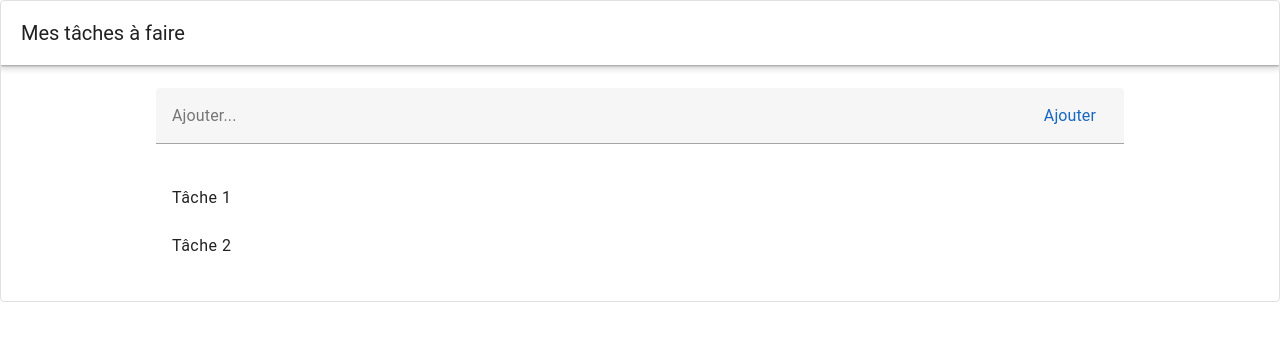
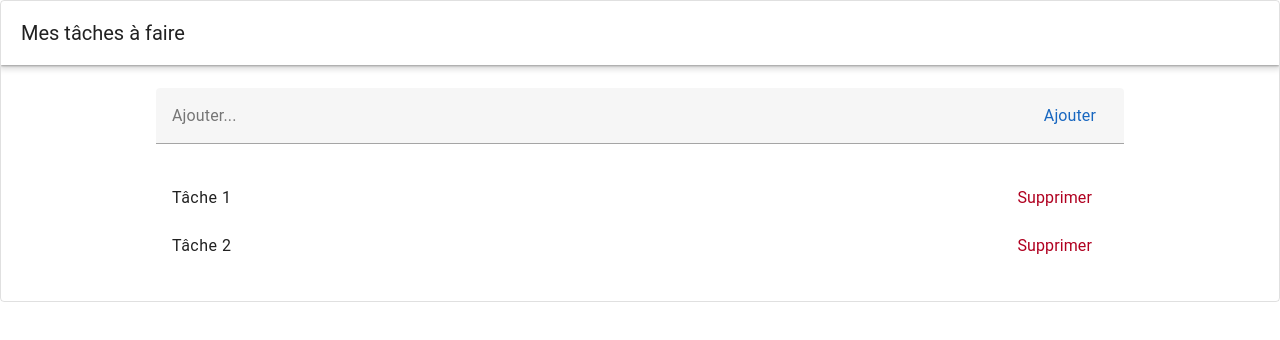
Before and after one commit to maximcharnallet/todolist, a Vue app in the folder frontend/: page /accueil in a window 1280 px wide. Shown: the top 340 px of the page. Built offline with nearby package versions, Linux system fonts and the light colour scheme; a small style sheet from the web is missing.

Commit message:
Add function addTask and deletetask

```diff
--- a/frontend/src/components/Accueil.vue
+++ b/frontend/src/components/Accueil.vue
@@ -12,11 +12,15 @@
     }
   }
 
+  function removeTask (index: number) {
+    tasks.value.splice(index, 1)
+  }
+
   console.log('tasks :', tasks)
 </script>
 <template>
   <v-layout class="rounded rounded-md border">
-    <v-app-bar title="Mes tâches à faire"></v-app-bar>
+    <v-app-bar title="Mes tâches à faire" />
 
     <v-main class="d-flex align-center justify-center" height="300">
       <v-container>
@@ -28,7 +32,15 @@
           </template>
         </v-text-field>
         <v-list>
-          <v-list-item v-for="task in tasks" :key="task" :title="task" />
+          <v-list-item v-for="(task, index) in tasks" :key="index" :title="task">
+            <template #append>
+              <v-btn
+                color="error"
+                variant="text"
+                @click="removeTask(index)"
+              >Supprimer</v-btn>
+            </template>
+          </v-list-item>
         </v-list>
       </v-container>
     </v-main>
```
